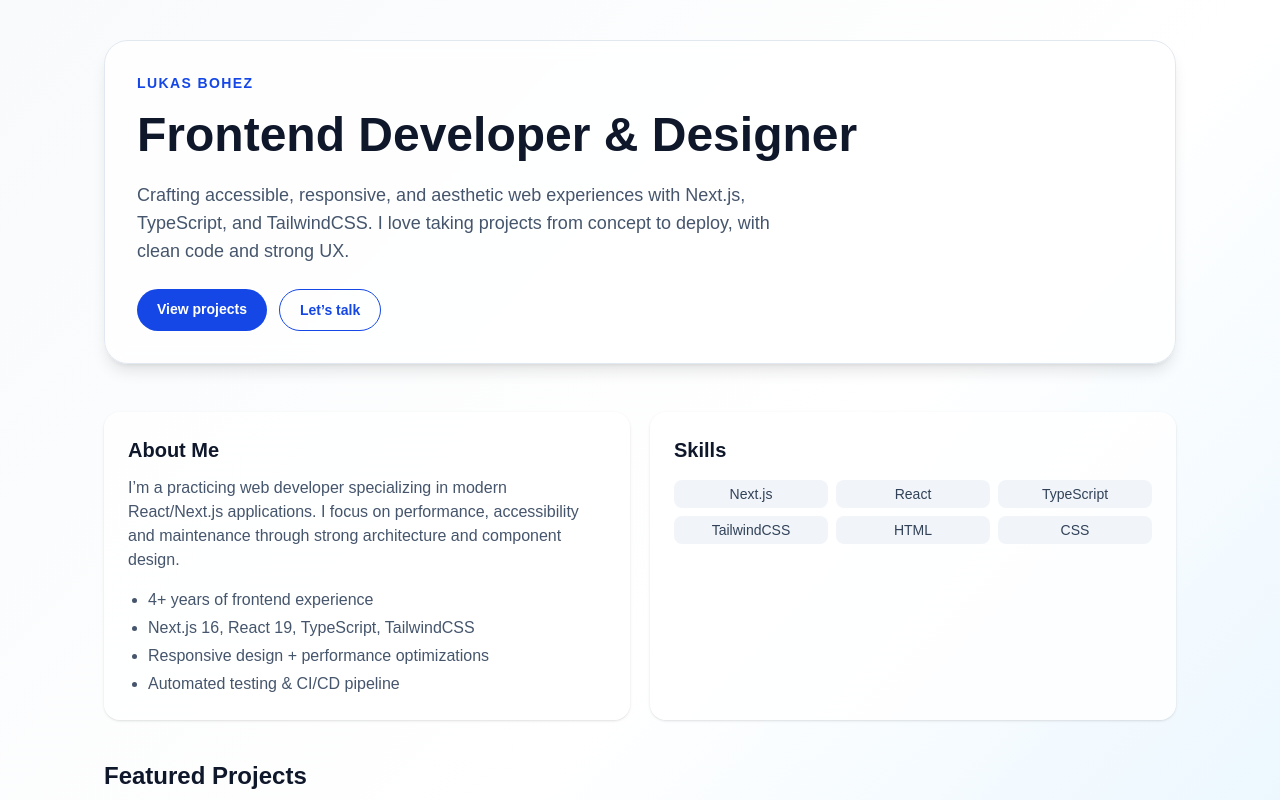
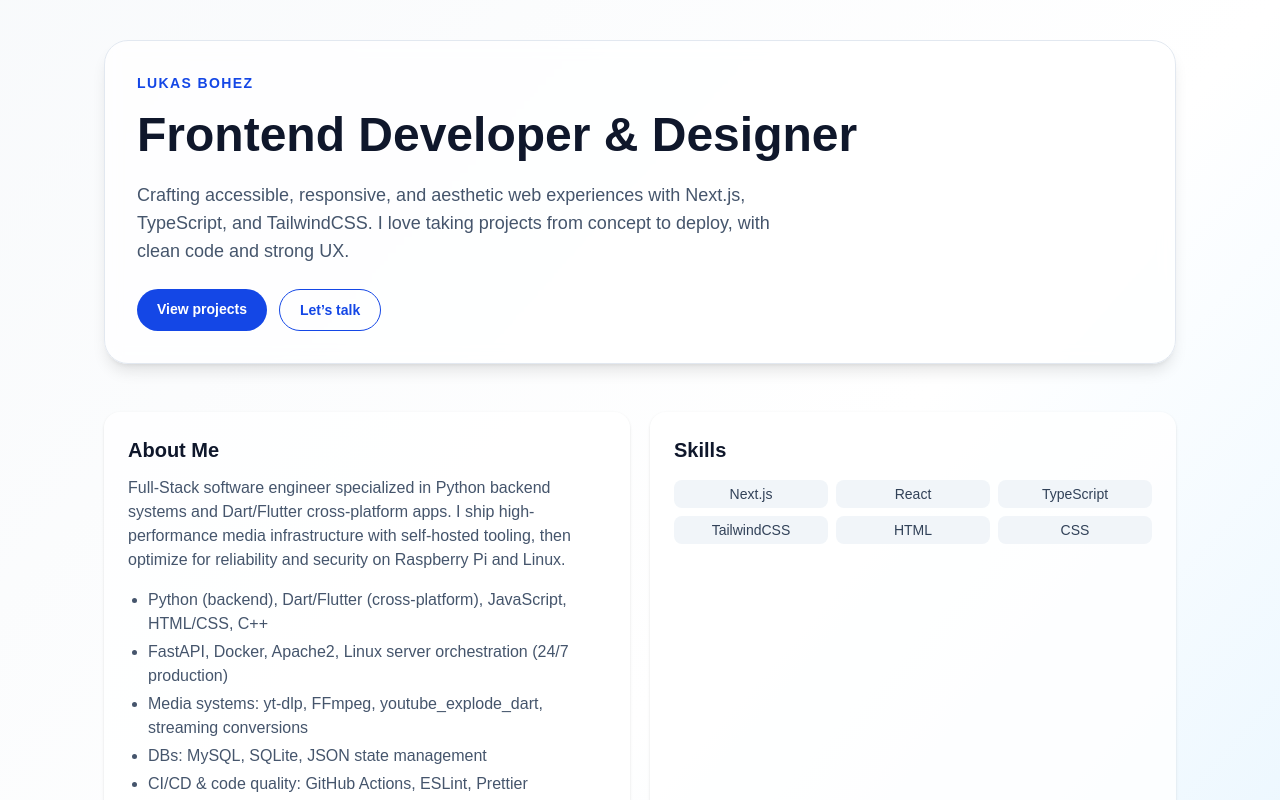
Before and after one commit to Lukas-Bohez/project-one, a Next.js app: page / in a window 1280 px wide. Shown: the top 800 px of the page. Built offline with nearby package versions, Linux system fonts and the light colour scheme.

Commit message:
docs: enrich portfolio content with detailed Lukas Bohez project profile

```diff
--- a/src/app/page.tsx
+++ b/src/app/page.tsx
@@ -34,15 +34,16 @@ export default function Home() {
           <article className="rounded-2xl bg-white/80 p-6 shadow-sm dark:bg-slate-800/75">
             <h2 className="text-xl font-bold">About Me</h2>
             <p className="mt-3 text-slate-600 dark:text-slate-300">
-              I’m a practicing web developer specializing in modern React/Next.js applications. I
-              focus on performance, accessibility and maintenance through strong architecture and
-              component design.
+              Full-Stack software engineer specialized in Python backend systems and Dart/Flutter
+              cross-platform apps. I ship high-performance media infrastructure with self-hosted
+              tooling, then optimize for reliability and security on Raspberry Pi and Linux.
             </p>
             <ul className="mt-4 list-disc space-y-1 pl-5 text-slate-600 dark:text-slate-300">
-              <li>4+ years of frontend experience</li>
-              <li>Next.js 16, React 19, TypeScript, TailwindCSS</li>
-              <li>Responsive design + performance optimizations</li>
-              <li>Automated testing & CI/CD pipeline</li>
+              <li>Python (backend), Dart/Flutter (cross-platform), JavaScript, HTML/CSS, C++</li>
+              <li>FastAPI, Docker, Apache2, Linux server orchestration (24/7 production)</li>
+              <li>Media systems: yt-dlp, FFmpeg, youtube_explode_dart, streaming conversions</li>
+              <li>DBs: MySQL, SQLite, JSON state management</li>
+              <li>CI/CD & code quality: GitHub Actions, ESLint, Prettier</li>
             </ul>
           </article>
           <article className="rounded-2xl bg-white/80 p-6 shadow-sm dark:bg-slate-800/75">
```
Also changed, not shown: 1 other file (tests, documents, lock files or other folders).
